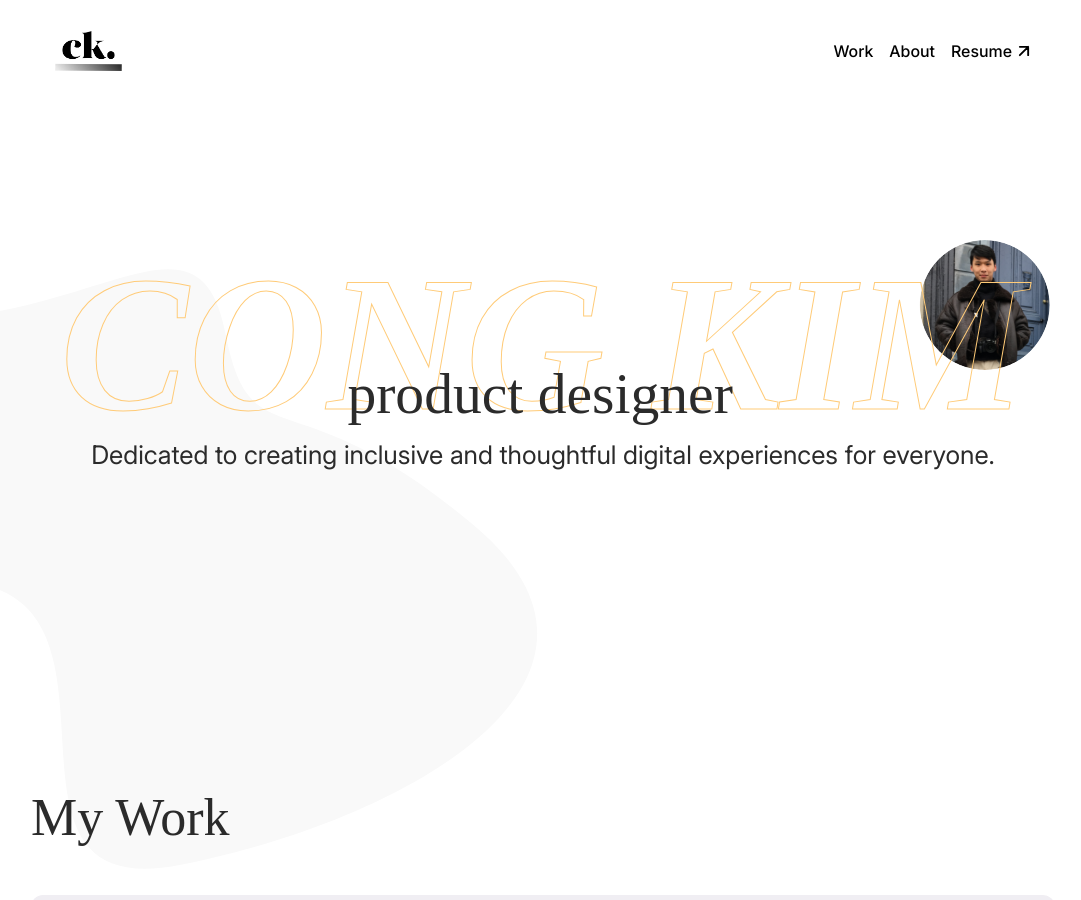
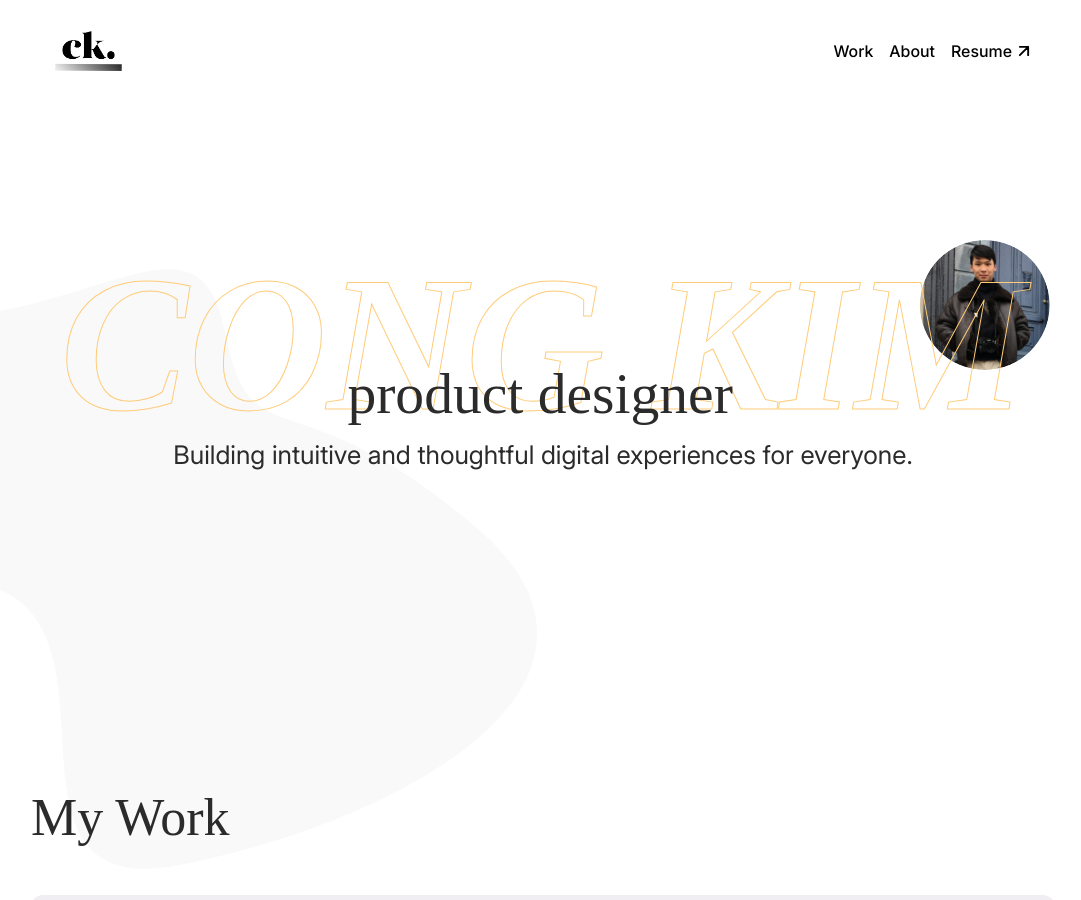
Before and after one commit to congkim94/congkim94.github.io, a Jekyll site: the page built from index.html, in a window 1280 px wide and 900 px high. Shown: the whole window, without its empty margins (97-1178 px from the left). Built offline with Jekyll 4.4.1, drawn with Linux system fonts in a browser that asks for light colours; some web fonts are replaced.

Commit message:
Update the homepage subcopy to emphasize intuitive experiences.
Co-authored-by: Cursor <cursoragent@cursor.com>

```diff
--- a/_includes/header.html
+++ b/_includes/header.html
@@ -21,8 +21,8 @@
 		<div class="tag">
 			<h2 class="title">product designer</h2>
 			<p class="bio">
-				Dedicated to creating inclusive and thoughtful digital
-				experiences for everyone.
+				Building intuitive and thoughtful digital experiences for
+				everyone.
 			</p>
 		</div>
 
```
